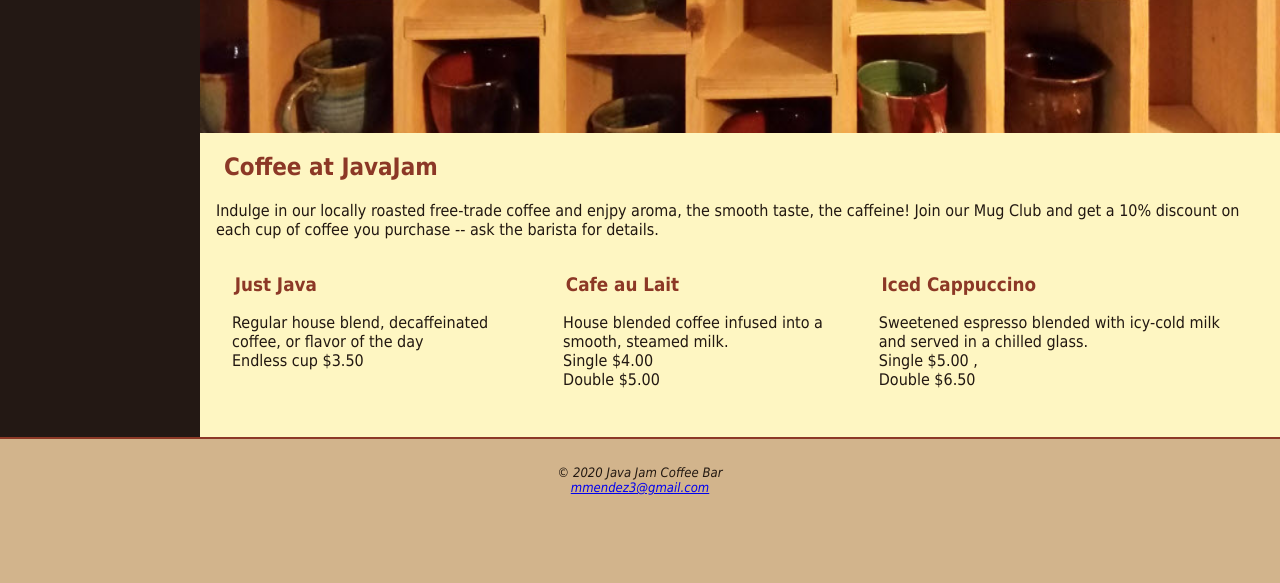
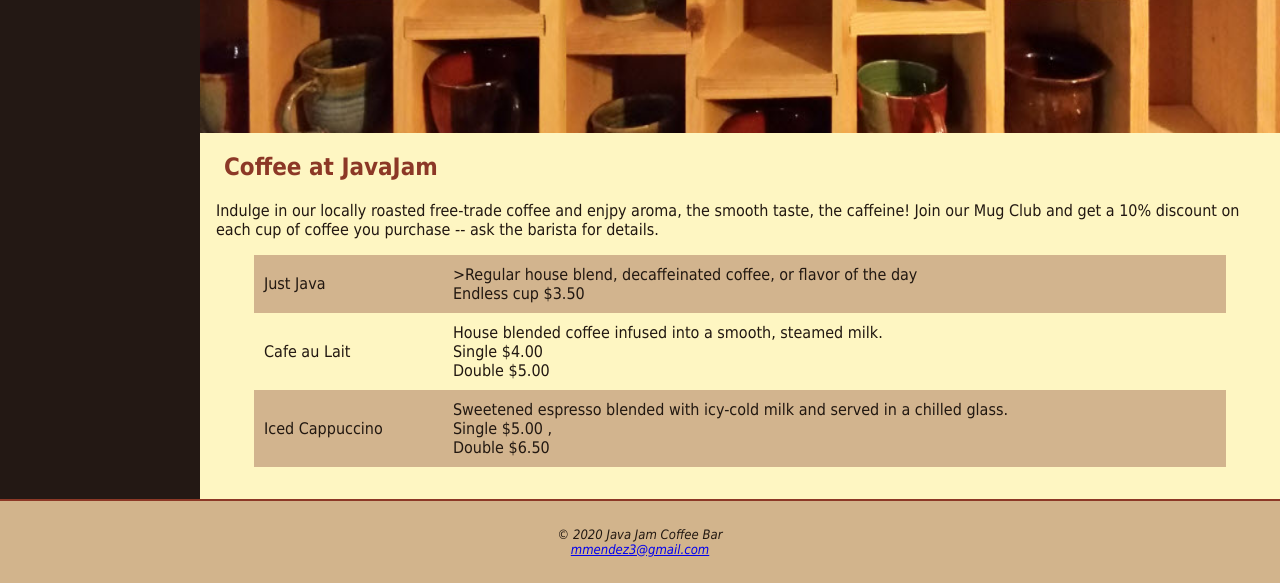
Before and after one commit to mayooo18/javajam, a plain HTML site: page menu.html in a window 1280 px wide. Shown: the part 395-978 px from the top of the page. Before the commit the page ends 916 px from the top, so only its background shows below. Drawn offline with Linux system fonts and the light colour scheme.

Commit message:
Border bottom added on nva

```diff
--- a/javajam.css
+++ b/javajam.css
@@ -153,7 +153,7 @@ nav li{
     padding-left: 1em;
     padding-right: 1em;
     width: 100%;
-    border-bottom: 1px solid;
+    border-bottom: 1px solid #cc9933;
 }
 footer{
     text-align: center;
@@ -184,6 +184,19 @@ img{
 }
 #desktop{
     display: none;
+}
+
+table{
+    width: 90%;
+    margin: auto;
+    border-spacing: 0;
+}
+
+td,th{
+    padding: 10px;
+}
+tr:nth-child(odd){
+    background-color: #d2b48e;
 }
 @media (min-width: 600px){
    header{
--- a/menu.html
+++ b/menu.html
@@ -26,24 +26,24 @@
     <p>Indulge in our locally roasted free-trade coffee and enjpy aroma, the smooth taste, the caffeine! Join our Mug Club and get a 10% discount on each cup of coffee you purchase -- ask the barista for details.</p>
 
 
-<div id="flow">
-    <section >
-        <h3>Just Java</h3>
-        <p>Regular house blend, decaffeinated coffee, or flavor of the day <br>
-        Endless cup $3.50</p>
-    </section>
+    <table>
+        <tr>
+            <td>Just Java</td>
+            <td>>Regular house blend, decaffeinated coffee, or flavor of the day <br>
+                Endless cup $3.50</td>
+        </tr>
+        <tr>
+            <td>Cafe au Lait</td>
+            <td>House blended coffee infused into a smooth, steamed milk. <br>
+                Single $4.00 <br>Double $5.00</td>
+        </tr>
+        <tr>
+            <td>Iced Cappuccino</td>
+            <td>Sweetened espresso blended with icy-cold milk and served in a chilled glass. <br>
+                Single $5.00 ,<br>Double $6.50</td>
+        </tr>
+    </table>
 
-    <section >
-        <h3>Cafe au Lait</h3>
-        <p>House blended coffee infused into a smooth, steamed milk. <br>
-            Single $4.00 <br>Double $5.00</p>
-    </section>
-    <section >
-        <h3>Iced Cappuccino</h3>
-        <p>Sweetened espresso blended with icy-cold milk and served in a chilled glass. <br>
-            Single $5.00 ,<br>Double $6.50</p>
-    </section>
-</div>
 </body>
 
 </main>
```
